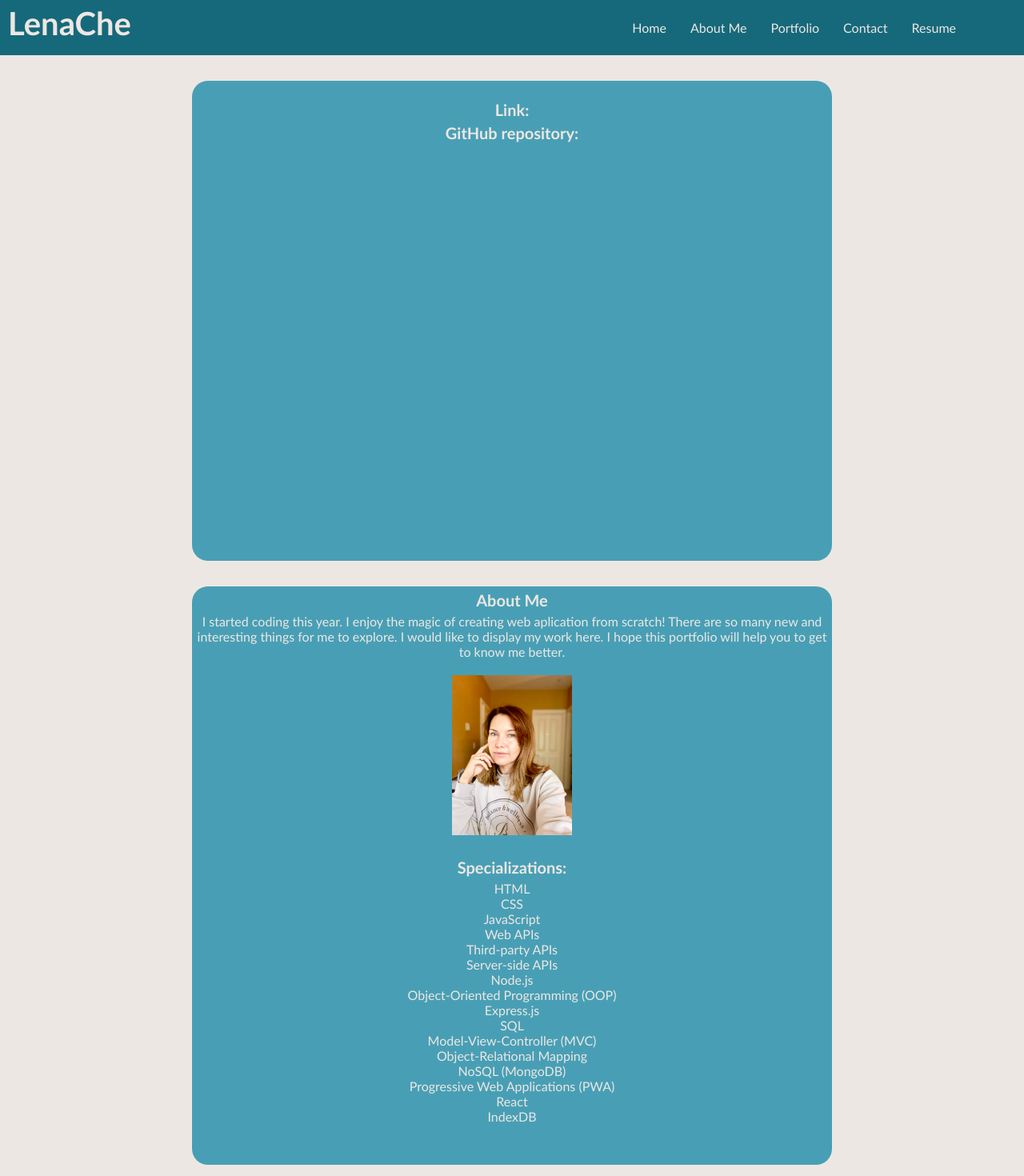
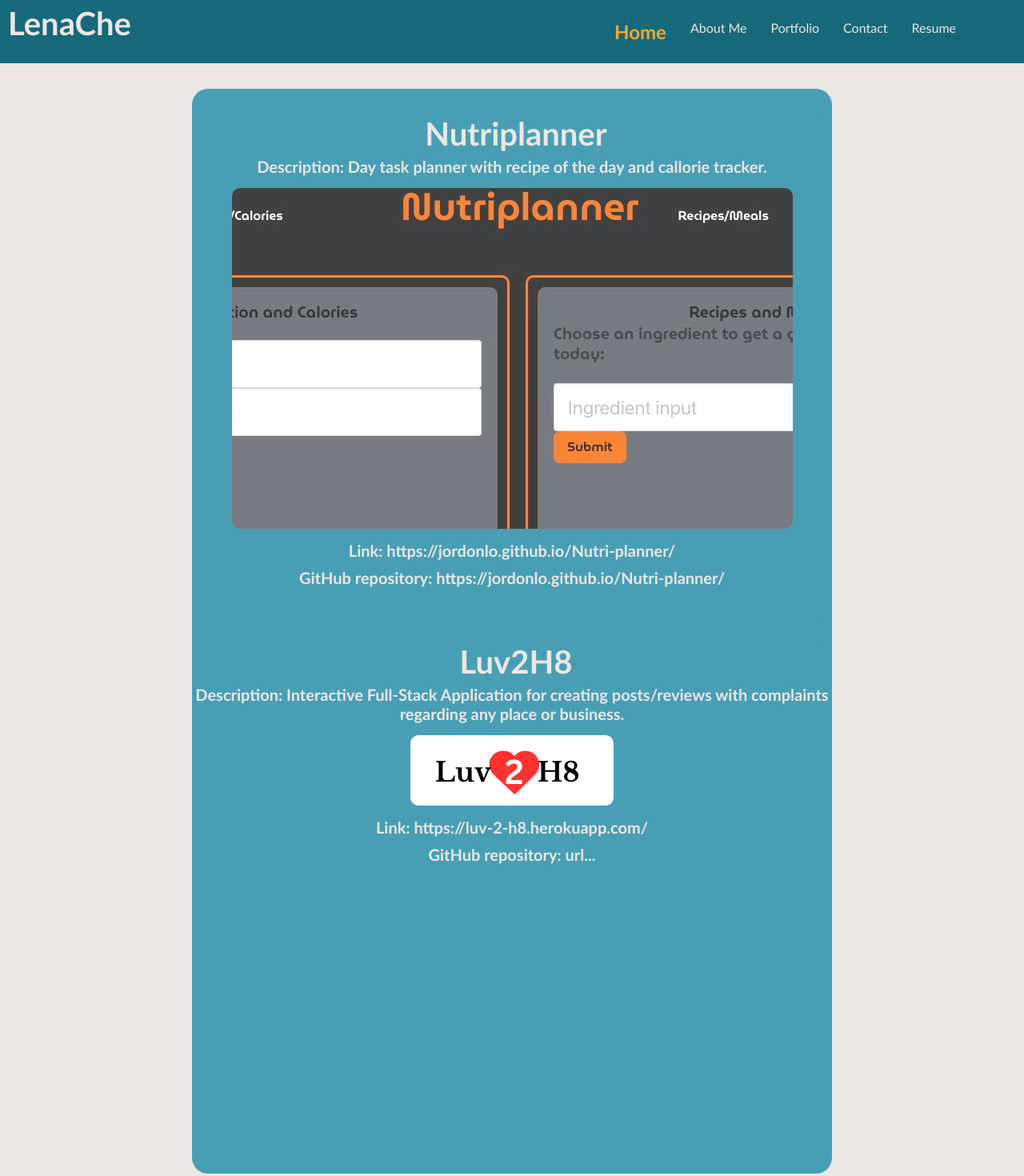
Before and after one commit to LenaChe2022/LenaChe-Web_Developer_Portfolio-React, a React (Create React App) app: page / in a window 1280 px wide. Shown: the top 1470 px of the page at 80% size. Built offline with nearby package versions, Linux system fonts and the light colour scheme; the HTML template or start-up script is replaced by a standard one.

Commit message:
added Project list component

```diff
--- a/src/App.css
+++ b/src/App.css
@@ -46,7 +46,11 @@ p {
 
 #about-me ul {
   color: var(--noWhite);
+}
 
+.img-fluid {
+  border-radius: 20px;
+  padding: 10px;
 }
 
 header {
@@ -73,14 +77,16 @@ nav ul{
 nav li{
   list-style: none;
   background-color: var(--very-dark);
+  color: var(--accent);
 }
 
 nav a{
   background-color: var(--very-dark);
   padding:10px;
   margin:5px;
-  text-decoration: none;
+  /* text-decoration: none; */
   position:relative;
+  text-decoration: double;
 }
 
 
@@ -88,6 +94,7 @@ footer{
   background-color: var(--dark);
   color: var(--noWhite);
   margin-bottom: 0;
+  padding-bottom: 20px;
 }
 
 .main-header-menu {
@@ -101,7 +108,7 @@ footer{
   justify-content: flex-end;
 }
 
-.bucket-app {
+.view-card {
   display: flex;
   flex-direction: column;
   justify-content: flex-start;
--- a/src/App.js
+++ b/src/App.js
@@ -1,18 +1,20 @@
 import './App.css';
 import Header from './components/Header';
-import ProjectDetail from './components/Project';
+import ProjectList from './components/Project';
 import Footer from './components/Footer';
 import AboutMe from './components/AboutMe';
+
+import allProjects from '../src/projectList'
 
 
 function App() {
   return (
     <div className="flex-column justify-flex-start min-100-vh">
         <Header />
-    <div className="bucket-app">
-        <ProjectDetail />
+    <div className="view-card">
+        <ProjectList props={allProjects}/>
     </div>
-    <div className="bucket-app">
+    <div className="view-card">
         <AboutMe />
     </div>
         <Footer />
--- a/src/components/AboutMe.js
+++ b/src/components/AboutMe.js
@@ -8,11 +8,11 @@ function MyDetail(props) {
                 <h3>About Me</h3>
              </div>
              <article class="article">
-                <p>I started coding this year. I enjoy the magic of creating web aplication from scratch! There are so many new and interesting things for me to explore. I would like to display my work here. I hope this portfolio will help you to get to know me better. </p>
+                <p>I started coding in 2022 within UW boot camp. I enjoy the magic of creating web aplication from scratch! There are so many new and interesting things for me to explore. I would like to display my work here. I hope this portfolio will help you to get to know me better. </p>
                 <img id="MyPhoto" src="../Me.jpg" alt="Me"/>
              </article>
-             <h3>Specializations:</h3>
-                <ul>
+             <h3>Skills:</h3>
+                <ul className="parent">
                    <li>HTML</li>
                    <li>CSS</li>
                    <li>JavaScript</li>
--- a/src/components/Footer.js
+++ b/src/components/Footer.js
@@ -17,7 +17,7 @@ const Footer = () => {
           by LenaChe.
         </h4>
         <h4>
-        <a href="https://github.com/LenaChe2022"> GitHub</a>
+        <a href="https://github.com/LenaChe2022"> My GitHub</a>
         </h4>
         <h4>
         <a href="mailto:LenaChe2022@gmail.com"> LenaChe2022@gmail.com</a>
--- a/src/components/Navigation.js
+++ b/src/components/Navigation.js
@@ -1,24 +1,29 @@
 import React from 'react';
 
 export default function Nav() {
+  const navStyle = {
+    color: '#FFA62B',
+    fontSize: 'x-large',
+    fontWeight: 'bold',
+  };
 
   return (
     <nav className="navigation  justify-space-between-lg justify-center align-center">
         <ul>
         <li>
-          <a className="navLink" href="#">Home</a>
+          <a className="navLink" style={navStyle} href="#home">Home</a>
         </li>
         <li>
-          <a className="navLink" href="#">About Me</a>
+          <a className="navLink" href="#aboutMe">About Me</a>
         </li>
         <li>
-          <a className="navLink" href="#">Portfolio</a>
+          <a className="navLink" href="#portfolio">Portfolio</a>
         </li>
         <li>
-          <a className="navLink" href="#">Contact</a>
+          <a className="navLink" href="#contact">Contact</a>
         </li>
         <li>
-          <a className="navLink" href="#">Resume</a>
+          <a className="navLink" href="#resume">Resume</a>
         </li>
         </ul>
     </nav>
--- a/src/components/Project.js
+++ b/src/components/Project.js
@@ -1,18 +1,26 @@
 import React from 'react';
 
-function ProjectDetail(props) {
+
+function ProjectList({props}) {
   return (
-    <div className="text-center">
+      <div className="text-center parent">
+       {props.map((prop) => (
+       <div className="view-card">
+       <h1> {prop.title}</h1>
+       <h3>Description: {prop.description}</h3>
       <img
-        alt={props.title}
+        alt={prop.title}
         className="img-fluid"
-        src={props.src}
+        src={prop.src}
         style={{ margin: '0 auto' }}
       />
-      <h3>Link: {props.link}</h3>
-      <h3>GitHub repository: <a href={props.gitHubLink}>{props.gitHubLink}</a></h3>
+      <h3>Link: <a href={prop.link}>{prop.link}</a></h3>
+      <h3>GitHub repository: <a href={prop.gitHub}>{prop.gitHub}</a></h3>
+      </div>
+      ))}
     </div>
   );
 }
 
-export default ProjectDetail;
+
+export default ProjectList;
--- /dev/null
+++ b/src/projectList.js
@@ -0,0 +1,18 @@
+const allProjects = [
+  {
+    title: "Nutriplanner",
+    description: "Day task planner with recipe of the day and callorie tracker.",
+    link: "https://jordonlo.github.io/Nutri-planner/",
+    gitHub: "https://jordonlo.github.io/Nutri-planner/",
+    src: "../Nutriplanner.jpg"
+  },
+  {
+    title: "Luv2H8",
+    description: "Interactive Full-Stack Application for creating posts/reviews with complaints regarding any place or business.",
+    link: "https://luv-2-h8.herokuapp.com/",
+    gitHub: "url...",
+    src: "../luv2H8.png"
+  },
+];
+
+export default allProjects;
```
Also changed, not shown: public/Nutriplanner.jpg (added), public/luv2H8.png (added).
